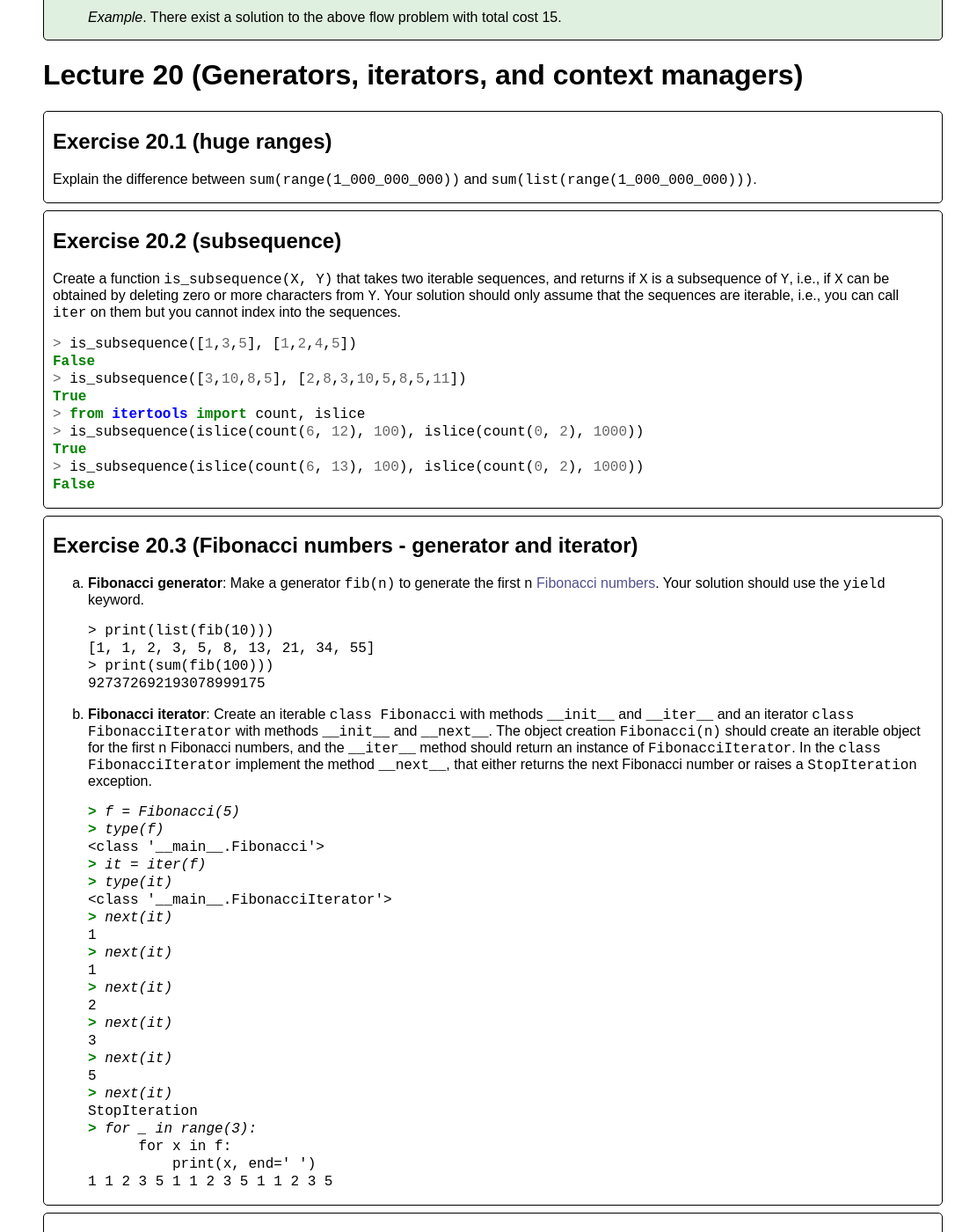
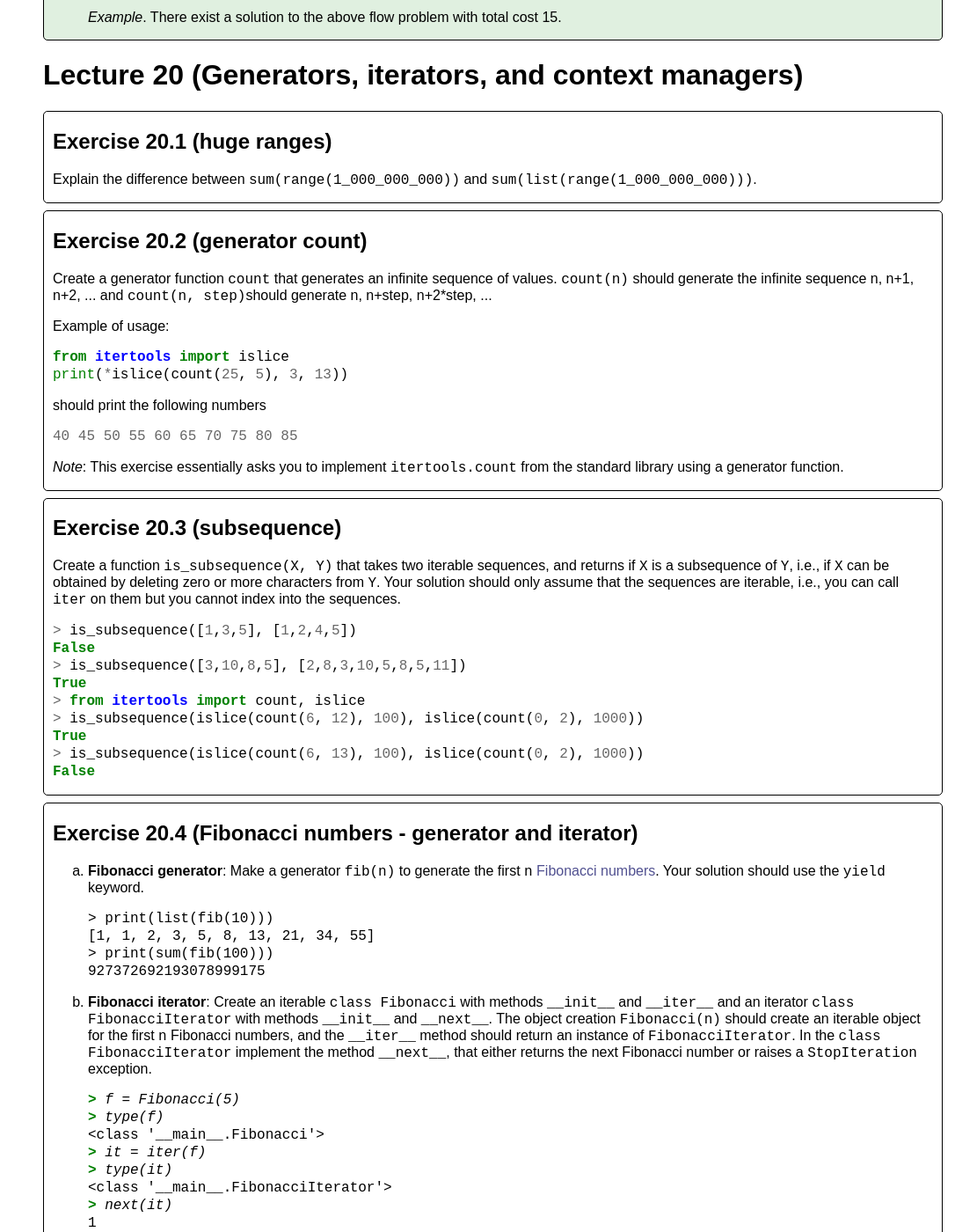
Before and after one commit to gsbrodal/gsbrodal.github.io, a Jekyll site: the page built from ipsa/exercises.html, in a window 1280 px wide and 1400 px high, scrolled down 42920 px. Shown: the whole window at 88% size, without its empty margins (194-1280 px from the left). Built offline with Jekyll 4.4.1, drawn with Linux system fonts in a browser that asks for light colours; some of the changed text lies outside the part shown.

Commit message:
exercises.html code.zip generator.pdf generator.pptx

```diff
--- a/ipsa/exercises.html
+++ b/ipsa/exercises.html
@@ -1867,7 +1867,21 @@ flow = 4
 <p>Explain the difference between <code>sum(range(1_000_000_000))</code> and <code>sum(list(range(1_000_000_000)))</code>.</p>
 </div>
 <div class="exercise">
-<h2>Exercise 20.2 (subsequence)</h2>
+<h2>Exercise 20.2 (generator count)</h2>
+<p>Create a generator function <code>count</code> that generates an infinite sequence of values. <code>count(n)</code> should generate the infinite sequence n, n+1, n+2, ... and <code>count(n, step)</code>should generate n, n+step, n+2*step, ...</p>
+<p>Example of usage:</p>
+<div class="codehilite"><pre><span></span><code><span class="kn">from</span><span class="w"> </span><span class="nn">itertools</span><span class="w"> </span><span class="kn">import</span> <span class="n">islice</span>
+<span class="nb">print</span><span class="p">(</span><span class="o">*</span><span class="n">islice</span><span class="p">(</span><span class="n">count</span><span class="p">(</span><span class="mi">25</span><span class="p">,</span> <span class="mi">5</span><span class="p">),</span> <span class="mi">3</span><span class="p">,</span> <span class="mi">13</span><span class="p">))</span>
+</code></pre></div>
+
+<p>should print the following numbers</p>
+<div class="codehilite"><pre><span></span><code><span class="mf">40</span><span class="w"> </span><span class="mf">45</span><span class="w"> </span><span class="mf">50</span><span class="w"> </span><span class="mf">55</span><span class="w"> </span><span class="mf">60</span><span class="w"> </span><span class="mf">65</span><span class="w"> </span><span class="mf">70</span><span class="w"> </span><span class="mf">75</span><span class="w"> </span><span class="mf">80</span><span class="w"> </span><span class="mf">85</span>
+</code></pre></div>
+
+<p><em>Note</em>: This exercise essentially asks you to implement <code>itertools.count</code> from the standard library using a generator function.</p>
+</div>
+<div class="exercise">
+<h2>Exercise 20.3 (subsequence)</h2>
 <p>Create a function <code>is_subsequence(X, Y)</code> that takes two iterable sequences, and returns if <code>X</code> is a subsequence of <code>Y</code>, i.e., if <code>X</code> can be obtained by deleting zero or more characters from <code>Y</code>. Your solution should only assume that the sequences are iterable, i.e., you can call <code>iter</code> on them but you cannot index into the sequences.</p>
 <div class="codehilite"><pre><span></span><code><span class="o">&gt;</span> <span class="n">is_subsequence</span><span class="p">([</span><span class="mi">1</span><span class="p">,</span><span class="mi">3</span><span class="p">,</span><span class="mi">5</span><span class="p">],</span> <span class="p">[</span><span class="mi">1</span><span class="p">,</span><span class="mi">2</span><span class="p">,</span><span class="mi">4</span><span class="p">,</span><span class="mi">5</span><span class="p">])</span>
 <span class="kc">False</span>
@@ -1881,7 +1895,7 @@ flow = 4
 </code></pre></div>
 </div>
 <div class="exercise">
-<h2>Exercise 20.3 (Fibonacci numbers - generator and iterator)</h2>
+<h2>Exercise 20.4 (Fibonacci numbers - generator and iterator)</h2>
 <ol>
 <li>
 <p><strong>Fibonacci generator</strong>: Make a generator <code>fib(n)</code> to generate the first <code>n</code> <a target="_blank" href="https://mathworld.wolfram.com/FibonacciNumber.html">Fibonacci numbers</a>. Your solution should use the <code>yield</code> keyword.</p>
```
Also changed, not shown: other parts of ipsa/exercises.html (+5 -5 lines), 2 other files.
